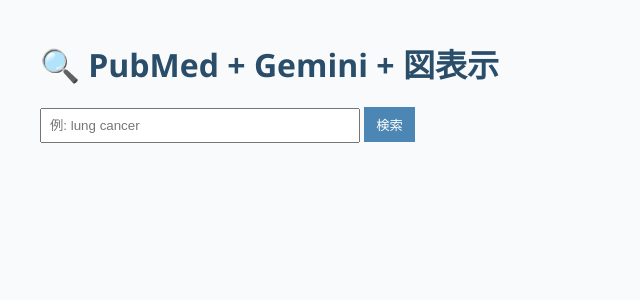
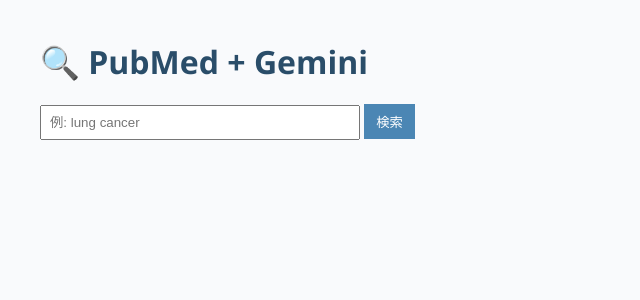
Before and after one commit to yuzuyuzu141015-pixel/Paper-Search-Tool, a Flask app: page / in a window 1280 px wide. Shown: the top 300 px of the page, without its empty margins (0-640 px from the left). Run offline with Flask 3, Linux system fonts and the light colour scheme.

Commit message:
17th commit

```diff
--- a/templates/index.html
+++ b/templates/index.html
@@ -20,7 +20,7 @@
 </style>
 </head>
 <body>
-    <h1>🔍 PubMed + Gemini + 図表示</h1>
+    <h1>🔍 PubMed + Gemini</h1>
     <form method="POST">
         <input type="text" name="keywords" placeholder="例: lung cancer" value="{{ query }}">
         <button type="submit">検索</button>
```
